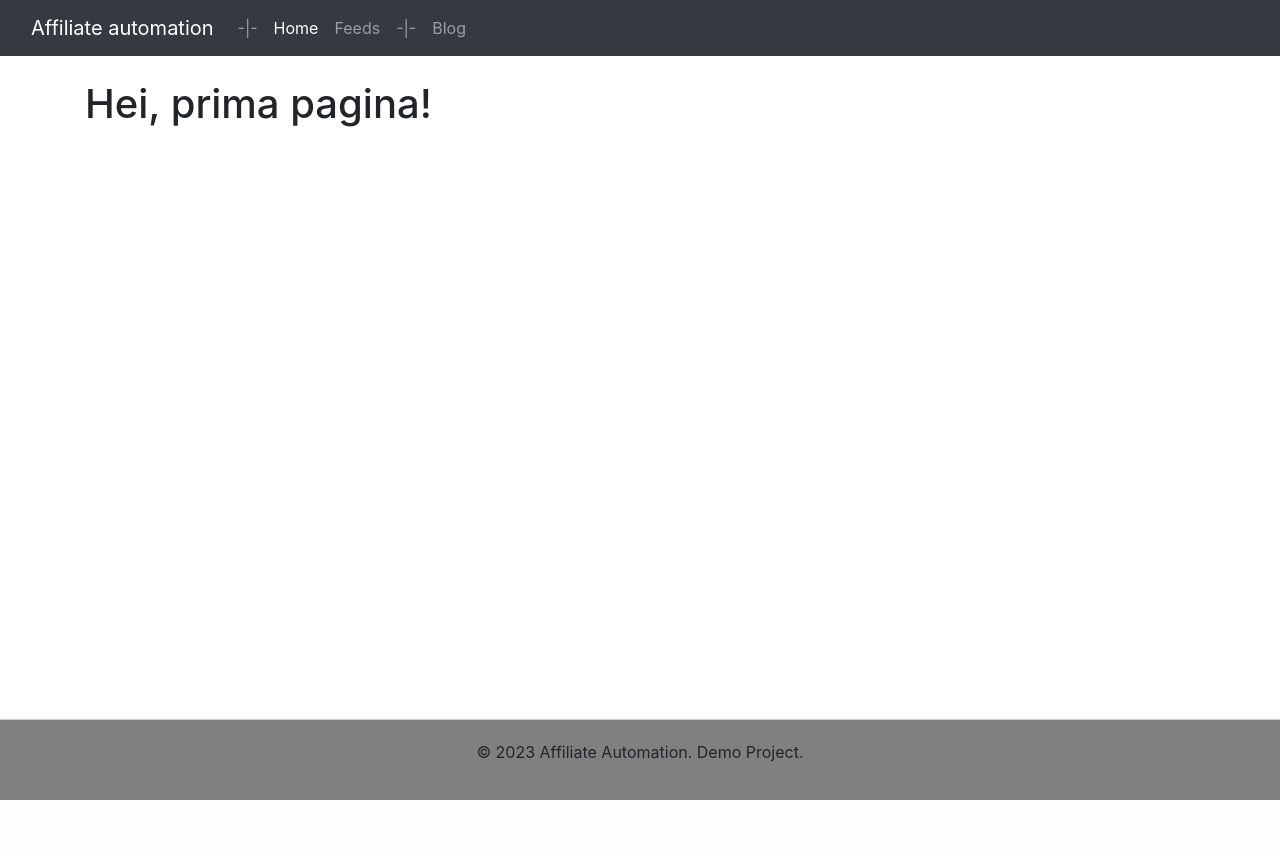
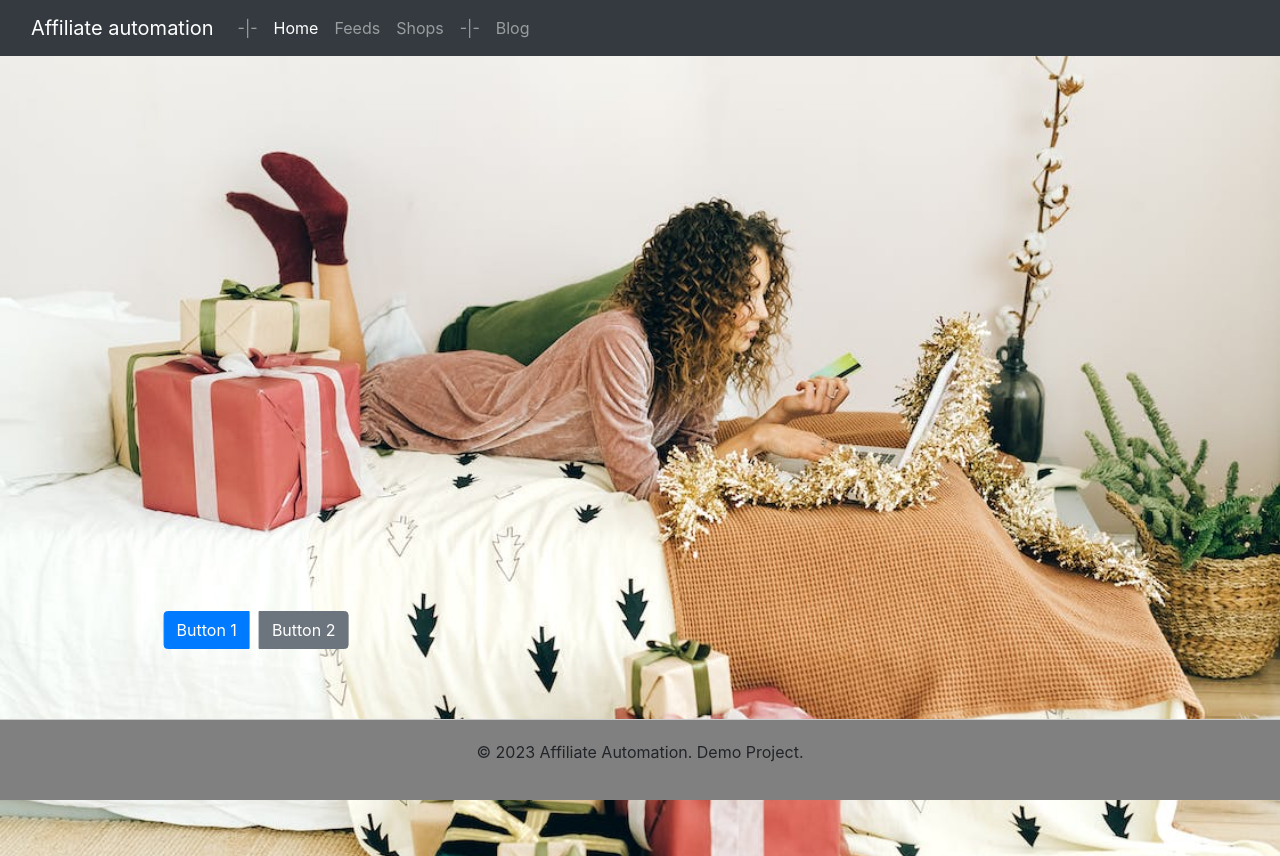
Before and after one commit to andreireporter13/Django_Affiliate_Marketing_Automation, a Django app: page / in a window 1280 px wide. Before the commit the page ends 800 px from the top, so only its background shows below. Run offline with Django 4.2, Linux system fonts and the light colour scheme; some libraries are stand-ins or nearby versions.

Commit message:
add html home

```diff
--- a/app_marketing_afiliat/automation_feeds/static/css/style.css
+++ b/app_marketing_afiliat/automation_feeds/static/css/style.css
@@ -8,3 +8,25 @@
   border-top: 1px solid #ccc;
   background-color: grey;
 }
+
+
+header {
+    position: relative;
+    height: 100vh;
+    overflow: hidden;
+}
+
+.header-image {
+  width: 100%;
+  height: 100%;
+  object-fit: cover;
+}
+
+.btn-group {
+  position: absolute;
+  bottom: 300px;
+  left: 20%;
+  transform: translateX(-50%);
+  display: flex;
+  gap: 10px;
+}
--- a/app_marketing_afiliat/automation_feeds/templates/automation_feeds/base.html
+++ b/app_marketing_afiliat/automation_feeds/templates/automation_feeds/base.html
@@ -23,18 +23,16 @@
 	    <a class="nav-link" href="">-|-</a>
 	    <a class="nav-link active" aria-current="page" href="/">Home</a>
 	    <a class="nav-link" href="/feeds">Feeds</a>
+	    <a class="nav-link" href="/shops">Shops</a>
 	    <a class="nav-link" href="">-|-</a>
 	    <a class="nav-link" href="/blog">Blog</a>
 	  </div>
 	</div>
       </div>
     </nav>
-    <br>
 
-<div class="container">
-    {% block content %}
-    {% endblock %}
-</div>
+  {% block content %}
+  {% endblock %}
 
 <!-- Footer --- HERE -->
 <footer class="footer">
--- a/app_marketing_afiliat/automation_feeds/templates/automation_feeds/home.html
+++ b/app_marketing_afiliat/automation_feeds/templates/automation_feeds/home.html
@@ -1,4 +1,5 @@
 {% extends 'automation_feeds/base.html' %}
+{% load static %}
 
 
 {% block title %}
@@ -6,5 +7,24 @@
 {% endblock %}
 
 {% block content %}
-<h1>Hei, prima pagina!</h1>
+
+  <header class="container-fluid p-0">
+    <div class="row">
+      <div class="col">
+        <div style="position: relative;">
+          <img src="{% static 'img/header-girl-online-shopping.jpg' %}" alt="Logo" class="header-image">
+          <div class="btn-group">
+            <button class="btn btn-primary">Button 1</button>
+            <button class="btn btn-secondary">Button 2</button>
+          </div>
+        </div>
+      </div>
+    </div>
+  </header>
+  <!-- Rest of your content goes here -->
+
+  <script src="https://code.jquery.com/jquery-3.5.1.slim.min.js"></script>
+  <script src="https://cdn.jsdelivr.net/npm/@popperjs/core@2.0.7/dist/umd/popper.min.js"></script>
+  <script src="https://stackpath.bootstrapcdn.com/bootstrap/4.5.2/js/bootstrap.min.js"></script>
+
 {% endblock %}
```
Also changed, not shown: app_marketing_afiliat/automation_feeds/static/img/header-girl-online-shopping.jpg (added).
